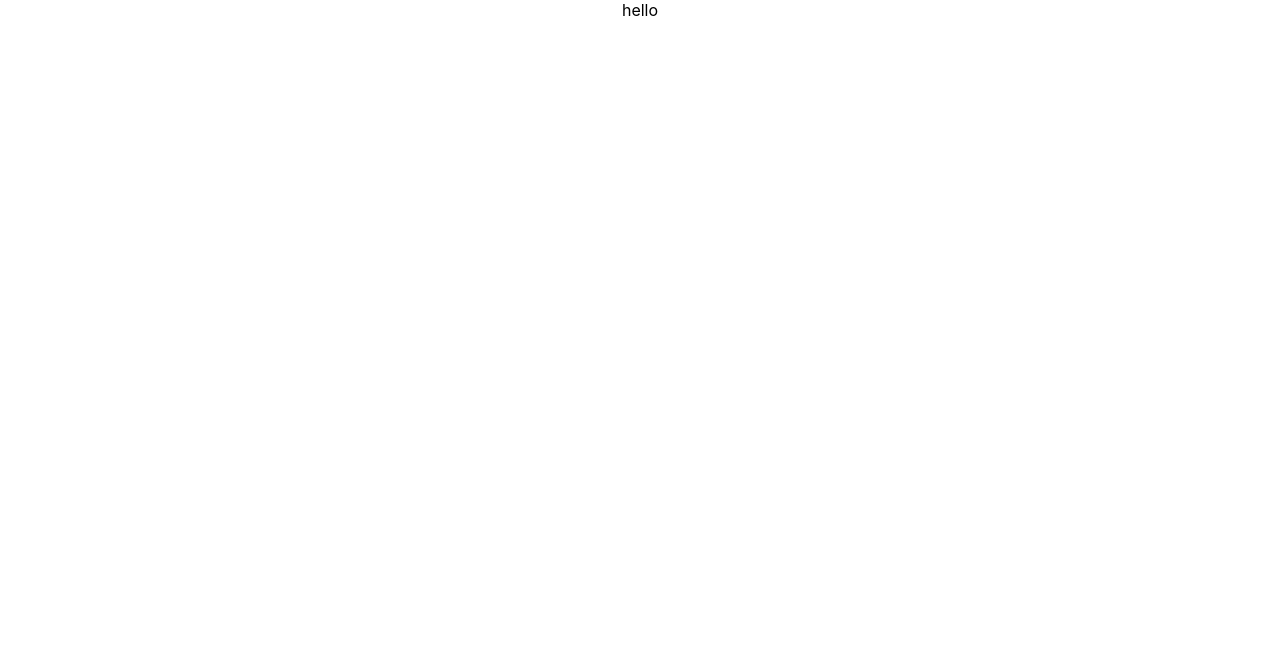
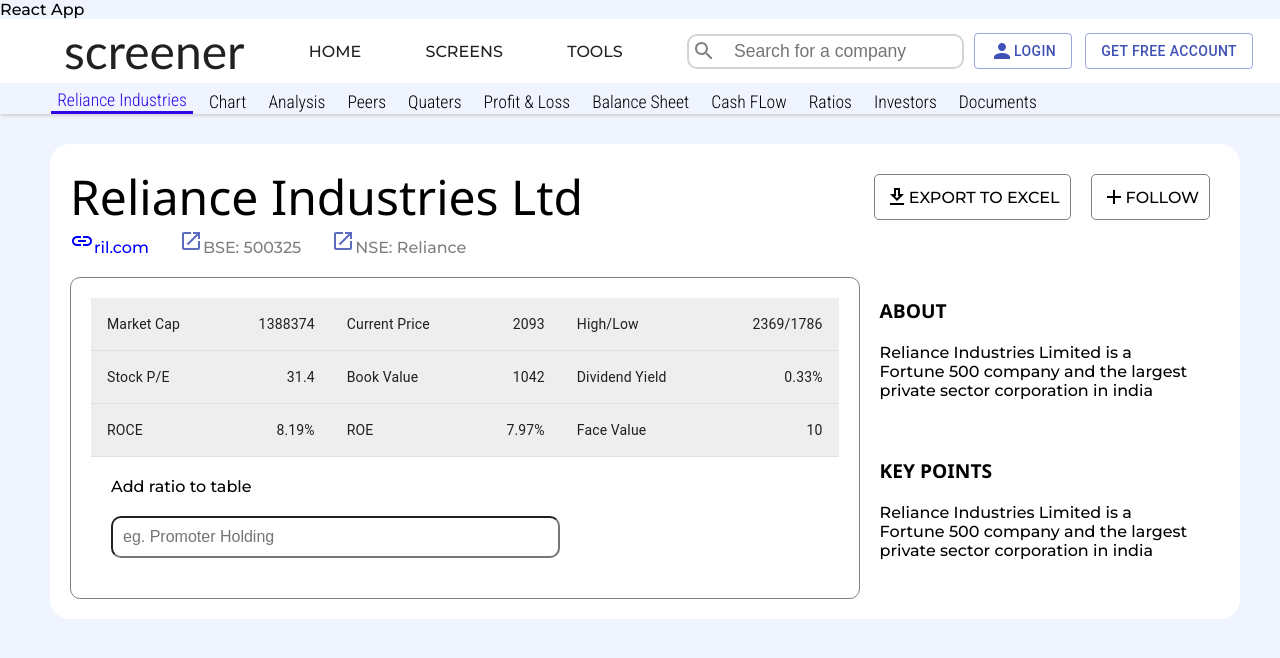
Before and after one commit to Rahul-TL/DemoScreener, a React (Create React App) app: page / in a window 1280 px wide. Shown: the top 658 px of the page. Built offline with nearby package versions, Linux system fonts and the light colour scheme.

Commit message:
Header and Info

```diff
--- a/package.json
+++ b/package.json
@@ -3,12 +3,15 @@
   "version": "0.1.0",
   "private": true,
   "dependencies": {
+    "@material-ui/core": "^4.11.4",
+    "@material-ui/icons": "^4.11.2",
     "@testing-library/jest-dom": "^5.11.4",
     "@testing-library/react": "^11.1.0",
     "@testing-library/user-event": "^12.1.10",
     "react": "^17.0.2",
     "react-dom": "^17.0.2",
     "react-scripts": "4.0.3",
+    "styled-components": "^5.3.0",
     "web-vitals": "^1.0.1"
   },
   "scripts": {
--- a/public/index.html
+++ b/public/index.html
@@ -3,6 +3,8 @@
   <head>
     <meta charset="utf-8" />
     <link rel="icon" href="%PUBLIC_URL%/favicon.ico" />
+    <link rel="stylesheet" href="https://fonts.googleapis.com/icon?family=Material+Icons" />
+
     <meta name="viewport" content="width=device-width, initial-scale=1" />
     <meta name="theme-color" content="#000000" />
     <meta
@@ -15,7 +17,13 @@
       user's mobile device or desktop. See https://developers.google.com/web/fundamentals/web-app-manifest/
     -->
     <link rel="manifest" href="%PUBLIC_URL%/manifest.json" />
-    <!--
+    <link rel="preconnect" href="https://fonts.googleapis.com">
+    <link rel="preconnect" href="https://fonts.gstatic.com" crossorigin>
+    <link href="https://fonts.googleapis.com/css2?family=Montserrat:wght@100;300;500;700&display=swap" rel="stylesheet">
+    <link rel="preconnect" href="https://fonts.googleapis.com">
+    <link rel="preconnect" href="https://fonts.gstatic.com" crossorigin>
+    <link href="https://fonts.googleapis.com/css2?family=Roboto+Condensed:wght@300&display=swap" rel="stylesheet"
+        <!--
       Notice the use of %PUBLIC_URL% in the tags above.
       It will be replaced with the URL of the `public` folder during the build.
       Only files inside the `public` folder can be referenced from the HTML.
--- a/src/App.css
+++ b/src/App.css
@@ -1,38 +1,22 @@
-.App {
-  text-align: center;
+.bloc-tabs{
+    display: flex;
+    flex-direction: row;
+    /* margin-left: 4%; */
+    padding-top: 6px;
+    padding-left: 4%;
+    background-color: #Eff4fe;
+    box-shadow: 1px 1px 3px 1px lightgray;
 }
 
-.App-logo {
-  height: 40vmin;
-  pointer-events: none;
+.tabs{
+    border: none;
+    font-size: 1.1em;
+    background-color: transparent;
+    font-family: 'Roboto Condensed', sans-serif;
+    margin-right: 10px;
 }
 
-@media (prefers-reduced-motion: no-preference) {
-  .App-logo {
-    animation: App-logo-spin infinite 20s linear;
-  }
+.active-tabs{
+    border-bottom: 3px solid rgb(49, 7, 233) !important;
+    color: rgb(49, 7, 233)
 }
-
-.App-header {
-  background-color: #282c34;
-  min-height: 100vh;
-  display: flex;
-  flex-direction: column;
-  align-items: center;
-  justify-content: center;
-  font-size: calc(10px + 2vmin);
-  color: white;
-}
-
-.App-link {
-  color: #61dafb;
-}
-
-@keyframes App-logo-spin {
-  from {
-    transform: rotate(0deg);
-  }
-  to {
-    transform: rotate(360deg);
-  }
-}
--- a/src/App.js
+++ b/src/App.js
@@ -1,10 +1,14 @@
-import logo from './logo.svg';
 import './App.css';
-
+import Header from './Components/header/header';
+import TabsC from './Components/Tabs';
+import Intro
+ from './Components/Intro';
 function App() {
   return (
     <div className="App">
-      hello
+      <Header/>
+      <TabsC/>
+      <Intro/>
     </div>
   );
 }
--- /dev/null
+++ b/src/Components/Intro.js
@@ -0,0 +1,123 @@
+import React from 'react'
+import styled from 'styled-components'
+import GetAppOutlinedIcon from '@material-ui/icons/GetAppOutlined';
+import AddOutlinedIcon from '@material-ui/icons/AddOutlined';
+import LaunchIcon from '@material-ui/icons/Launch';
+import {grey, indigo } from '@material-ui/core/colors';
+import LinkIcon from '@material-ui/icons/Link';
+import Table from '@material-ui/core/Table';
+import TableBody from '@material-ui/core/TableBody';
+import TableCell from '@material-ui/core/TableCell';
+import TableContainer from '@material-ui/core/TableContainer';
+import TableRow from '@material-ui/core/TableRow';
+
+function createData(val,name1, value1, name2, value2, name3, value3) {
+  return {val, name1, value1, name2, value2, name3, value3 };
+}
+
+const rows = [
+  createData(1,'Market Cap', 1388374, 'Current Price', 2093, 'High/Low', 2369+'/'+1786),
+  createData(2,'Stock P/E', 31.4, 'Book Value', 1042 , 'Dividend Yield', 0.33+'%'),
+  createData(3,'ROCE', 8.19+'%', 'ROE', 7.97+'%', 'Face Value', 10.0),
+];
+
+const Box = styled.div`
+    border-radius: 20px;
+    margin: 30px 40px 10px 50px;
+    background-color: white;
+    padding: 20px;
+`;
+const Head = styled.div`
+    font-size: 3em;
+    font-family: 'Segoe UI', Tahoma, Geneva, Verdana, sans-serif;
+`;
+const Button = styled.div`
+    display: flex;
+    float: right;
+    border: 1px solid grey;
+    border-radius: 5px;
+    margin: 10px;
+    padding: 10px;
+    align-items: center;
+`;
+const Subtiles = styled.span`
+    margin-right: 30px;
+    color: ${props =>props.icolor};
+`;
+const Heading = styled.div`
+    font-size: 1.2em;
+    font-family: 'Segoe UI', Tahoma, Geneva, Verdana, sans-serif;
+    font-weight: 600;
+`;
+const Info = styled.div`
+`;
+const Info2 = styled.div`
+    margin: 20px;
+`;
+const Input = styled.input`
+    font-size: 1em;
+    padding: 10px;
+    border-radius: 10px;
+    margin-left: 20px;
+    margin-bottom: 20px;
+    width: 60%;
+`;
+const Cont = styled.div`
+  display: flex ;
+  flex-direction: row;
+  margin-top: 20px;
+`;
+const Card = styled.div`
+    display: grid;
+    padding: 20px;
+    border: ${props => props.iborder};
+    width: ${props => props.iwidth};
+    border-radius: 10px;
+`;
+
+
+function Intro() {
+  return (
+    <Box>
+      <Button><AddOutlinedIcon/>FOLLOW</Button>
+      <Button><GetAppOutlinedIcon/>EXPORT TO EXCEL</Button>
+      <Head>Reliance Industries Ltd</Head>
+      <Subtiles icolor="blue"><LinkIcon/>ril.com</Subtiles>
+      <LaunchIcon style={{ color: indigo[400] }}/><Subtiles icolor="grey">BSE: 500325</Subtiles>
+      <LaunchIcon style={{ color: indigo[400] }}/><Subtiles icolor="grey">NSE: Reliance</Subtiles>
+
+      <Cont>
+      <Card iborder="1px solid grey" iwidth="70%">
+        <TableContainer>
+            <Table aria-label="simple table">
+                <TableBody>
+                {rows.map((row) => (
+                    <TableRow key={row.val} style={{backgroundColor: grey[200]}}>
+                    <TableCell component="th" scope="row">{row.name1}</TableCell>
+                    <TableCell align="right">{row.value1}</TableCell>
+                    <TableCell component="th" scope="row">{row.name2}</TableCell>
+                    <TableCell align="right">{row.value2}</TableCell>
+                    <TableCell component="th" scope="row">{row.name3}</TableCell>
+                    <TableCell align="right">{row.value3}</TableCell>
+                    </TableRow>
+                ))}
+                </TableBody>
+            </Table>
+        </TableContainer>
+        <Info2>Add ratio to table</Info2>
+        <Input type= "search"  placeholder="eg. Promoter Holding"/>
+      </Card>
+
+      <Card iwidth="30%">
+          <Heading>ABOUT</Heading>
+          <Info>Reliance Industries Limited is a Fortune 500 company and the largest private sector corporation in india</Info>
+          <br/>
+          <Heading>KEY POINTS</Heading>
+          <Info>Reliance Industries Limited is a Fortune 500 company and the largest private sector corporation in india</Info>
+      </Card>
+      </Cont>
+    </Box>
+  )
+}
+
+export default Intro
--- /dev/null
+++ b/src/Components/Tabs.js
@@ -0,0 +1,31 @@
+import React ,{useState}from 'react'
+import '../App.css';
+
+
+function TabsC() {
+    const[toggleState,setToggleState] = useState(1);
+
+    const toggleTab = (index) => {
+        setToggleState(index);
+    }
+  return (
+    <div>
+       <div className="bloc-tabs">
+        <button className={toggleState === 1 ? "tabs active-tabs" : "tabs"} onClick={() => toggleTab(1)}> Reliance Industries </button>
+        <button className={toggleState === 2 ? "tabs active-tabs" : "tabs"} onClick={() => toggleTab(2)}> Chart </button>
+        <button className={toggleState === 3 ? "tabs active-tabs" : "tabs"} onClick={() => toggleTab(3)}> Analysis </button>
+        <button className={toggleState === 4 ? "tabs active-tabs" : "tabs"} onClick={() => toggleTab(4)}> Peers </button>
+        <button className={toggleState === 5 ? "tabs active-tabs" : "tabs"} onClick={() => toggleTab(5)}> Quaters </button>
+        <button className={toggleState === 6 ? "tabs active-tabs" : "tabs"} onClick={() => toggleTab(6)}> Profit & Loss </button>
+        <button className={toggleState === 7 ? "tabs active-tabs" : "tabs"} onClick={() => toggleTab(7)}> Balance Sheet </button>
+        <button className={toggleState === 8 ? "tabs active-tabs" : "tabs"} onClick={() => toggleTab(8)}> Cash FLow </button>
+        <button className={toggleState === 9 ? "tabs active-tabs" : "tabs"} onClick={() => toggleTab(9)}> Ratios </button>
+        <button className={toggleState === 10 ? "tabs active-tabs" : "tabs"} onClick={() => toggleTab(10)}> Investors </button>
+        <button className={toggleState === 11 ? "tabs active-tabs" : "tabs"} onClick={() => toggleTab(11)}> Documents </button>
+
+      </div>
+    </div>
+  )
+}
+
+export default TabsC
--- /dev/null
+++ b/src/Components/header/header.css
@@ -0,0 +1,35 @@
+.root{
+    display: flex !important;
+    box-shadow: none !important;
+}
+.head {
+    margin-left: 40px !important;
+    font-family: 'Trebuchet MS', 'Lucida Sans Unicode', 'Lucida Grande', 'Lucida Sans', Arial, sans-serif !important;
+}
+.title {
+    flex-grow: 1;
+}
+
+.search {
+    font-size: 1.1em;
+    padding-top:5px;
+    padding-left: 45px;
+    padding-bottom: 5px;
+    border: 2px solid lightgrey;
+    border-radius: 10px;
+}
+.searchbox{
+    border-radius: 10px;
+    float: right;
+}
+.icon{
+    margin: 5px 0px 0px 5px;
+    position: absolute;
+    color: grey;
+}
+.btn {
+    float: right;
+    display: flex;
+    margin-right: 3px !important;
+    margin-left: 10px !important;
+}
--- /dev/null
+++ b/src/Components/header/header.js
@@ -0,0 +1,38 @@
+import React from 'react'
+import AppBar from '@material-ui/core/AppBar';
+import Toolbar from '@material-ui/core/Toolbar';
+import Typography from '@material-ui/core/Typography';
+import Button from '@material-ui/core/Button';
+import SearchIcon from '@material-ui/icons/Search';
+import PersonIcon from '@material-ui/icons/Person';
+import  './header.css'
+
+function Header() {
+
+  return (
+    <div className="root">
+      <AppBar  color = "white" position="static" className="root">
+        <Toolbar>
+          <Typography variant="h3" className="head title  ">
+            screener
+          </Typography>
+          <Typography variant="h7" className="title">
+            HOME
+          </Typography>
+          <Typography variant="h7" className="title">
+            SCREENS
+          </Typography>
+          <Typography variant="h7" className="title">
+            TOOLS
+          </Typography>
+          <div className="searchbox"><SearchIcon className="icon"/><input type= "search"  placeholder="Search for a company" className = "search"/></div>
+          <Button variant="outlined" color="primary" className = "btn"><PersonIcon/>Login</Button>
+          <Button variant="outlined" color="primary" className = "btn">Get Free Account</Button>
+
+        </Toolbar>
+      </AppBar>
+    </div>
+  )
+}
+
+export default Header
--- a/src/index.css
+++ b/src/index.css
@@ -1,8 +1,10 @@
 body {
   margin: 0;
-  font-family: -apple-system, BlinkMacSystemFont, 'Segoe UI', 'Roboto', 'Oxygen',
+  background-color: #Eff4fe;
+  /* font-family: -apple-system, BlinkMacSystemFont, 'Segoe UI', 'Roboto', 'Oxygen',
     'Ubuntu', 'Cantarell', 'Fira Sans', 'Droid Sans', 'Helvetica Neue',
-    sans-serif;
+    sans-serif; */
+  font-family: 'Montserrat', sans-serif;
   -webkit-font-smoothing: antialiased;
   -moz-osx-font-smoothing: grayscale;
 }
```
Also changed, not shown: 1 other file (tests, documents, lock files or other folders).
